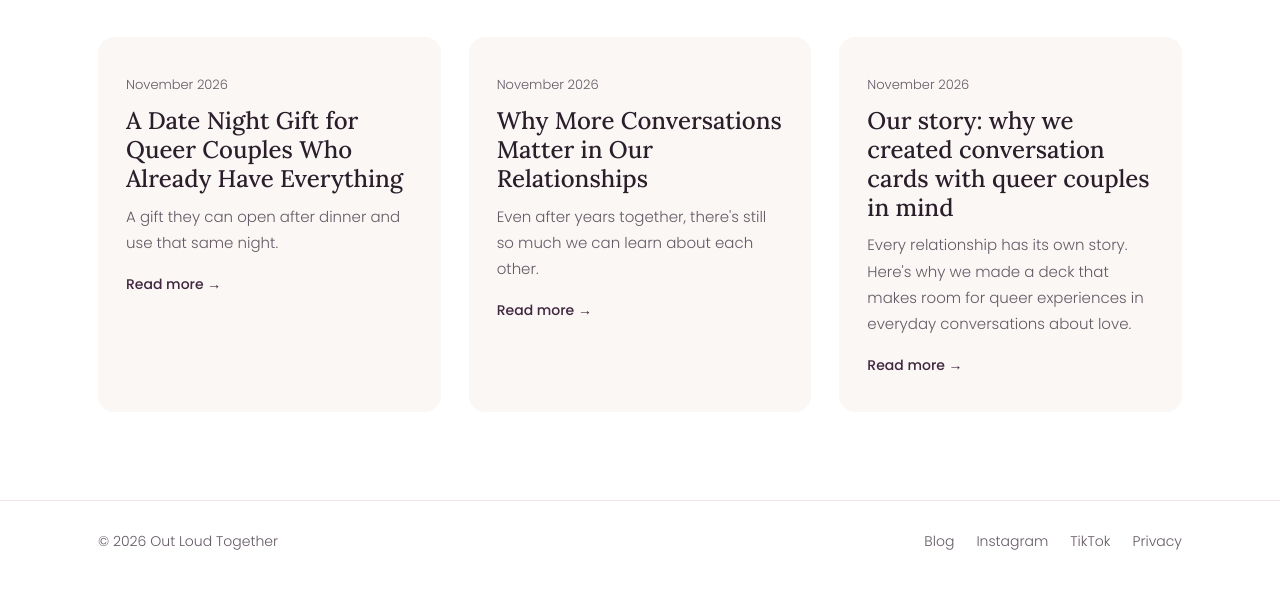
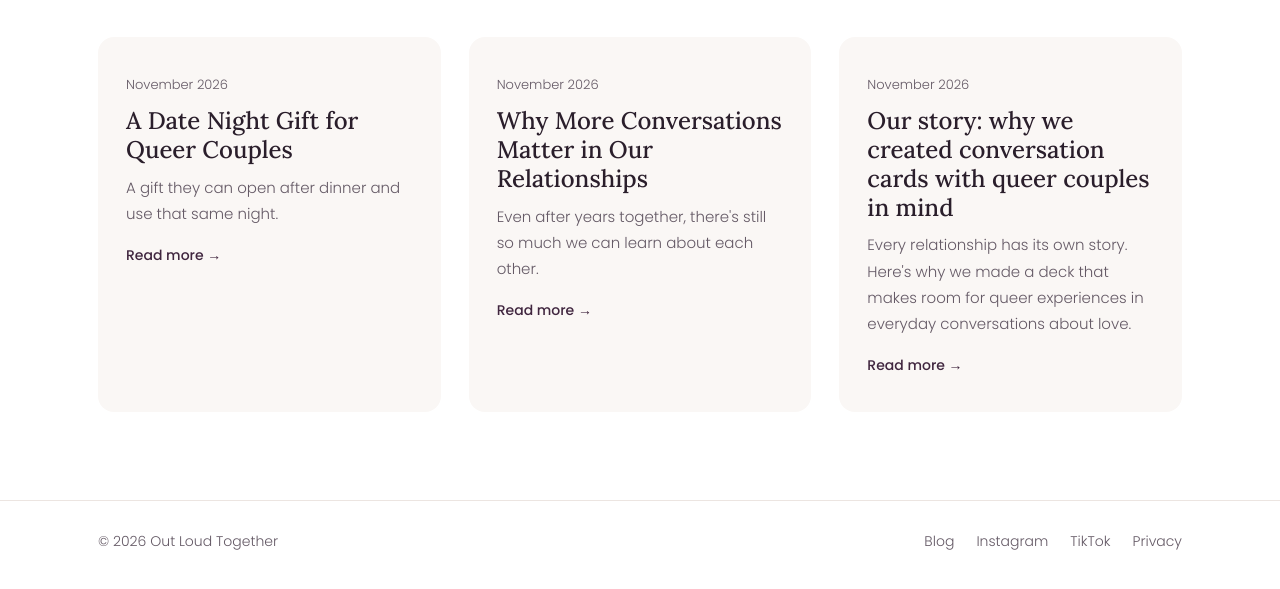
Before and after one commit to kaybold/out-loud-together, a plain HTML site: page blog.html in a window 1280 px wide. Shown: the part 325-914 px from the top of the page. Drawn offline with Linux system fonts and the light colour scheme.

Commit message:
Update blog.html

```diff
--- a/blog.html
+++ b/blog.html
@@ -82,7 +82,7 @@
     <!-- NEW POST: copy the block below, put it at the TOP of this list, and change the link, date, title and summary -->
     <a class="post-card" href="date-night-gift-for-queer-couples.html">
       <span class="date">November 2026</span>
-      <h2>A Date Night Gift for Queer Couples Who Already Have Everything</h2>
+      <h2>A Date Night Gift for Queer Couples</h2>
       <p>A gift they can open after dinner and use that same night.</p>
       <span class="more">Read more &rarr;</span>
     </a>
```
